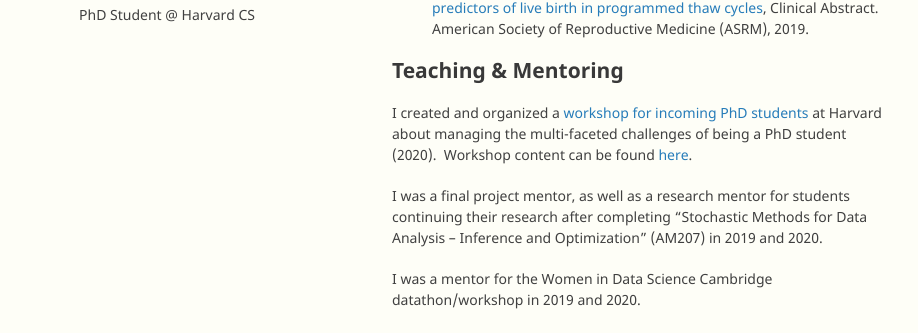
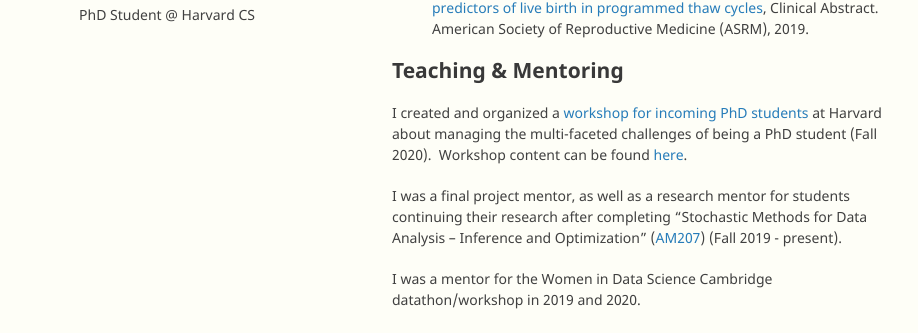
Before and after one commit to yanivyacoby/yanivyacoby.github.io, a Jekyll site: the page built from index.md, in a window 1280 px wide and 900 px high, scrolled down 792 px. Shown: the part 332-665 px from the top of the window, without its empty margins (178-1096 px from the left). Built offline with Jekyll 4.4.1, drawn with Linux system fonts in a browser that asks for light colours; our own code applies the rules of GitHub Pages for plain Markdown files.

Commit message:
Update index.md

```diff
--- a/index.md
+++ b/index.md
@@ -44,11 +44,11 @@ Advances in Approximate Bayesian Inference (AABI), 2019, Proceedings of Machine
 
 ## Teaching & Mentoring
 
-I created and organized a [workshop for incoming PhD students](https://yanivyacoby.github.io/a-guide-to-your-phd/) at Harvard about managing the multi-faceted challenges of being a PhD student (2020).
+I created and organized a [workshop for incoming PhD students](https://yanivyacoby.github.io/a-guide-to-your-phd/) at Harvard about managing the multi-faceted challenges of being a PhD student (Fall 2020).
 Workshop content can be found [here](https://yanivyacoby.github.io/a-guide-to-your-phd/guide.html).
 
 I was a final project mentor, as well as a research mentor for students continuing
-their research after completing "Stochastic Methods for Data Analysis -- Inference and Optimization" (AM207) in 2019 and 2020.
+their research after completing "Stochastic Methods for Data Analysis -- Inference and Optimization" ([AM207](https://onefishy.github.io/am207/)) (Fall 2019 - present).
 
 I was a mentor for the Women in Data Science Cambridge datathon/workshop in 2019 and 2020.
 
```
